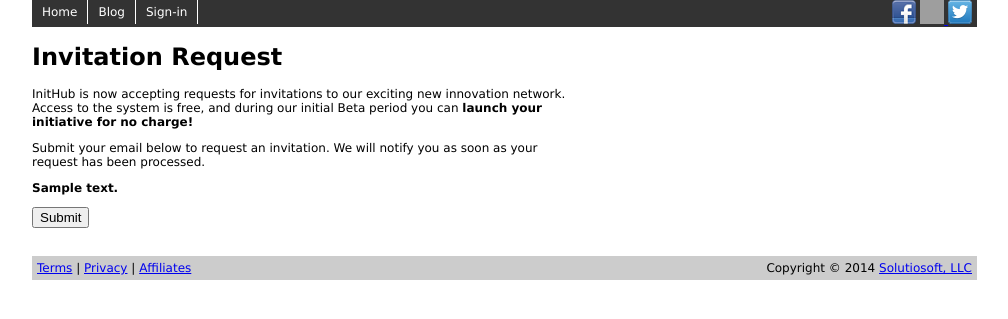
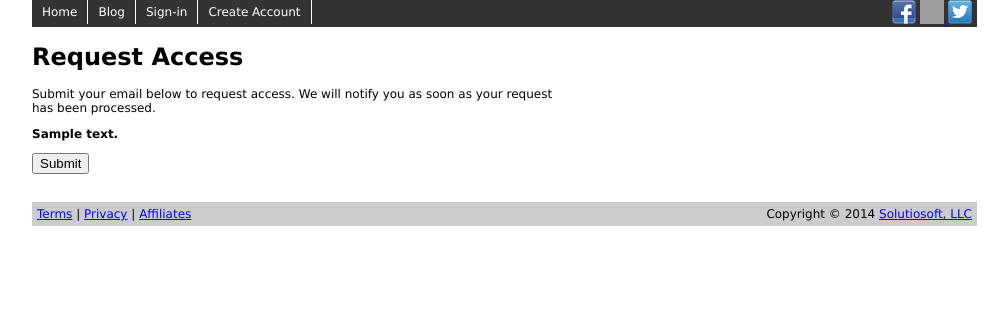
Before and after one commit to richtermondt/inithub-web, a Django app: template inithub/manager/templates/invitation.html in a window 1280 px wide. Shown: the part 78-397 px from the top of the page, without its empty margins (138-1146 px from the left). Run offline with Django 3.2, Linux system fonts and the light colour scheme; the template is opened without the code that fills it: most values are stand-ins (such as "Sample title", 1, 10 or a date in 2020); some libraries are stand-ins or nearby versions; grey boxes are pictures that could not be loaded.

Commit message:
updated public menu to account for invitation sub system settings

```diff
--- a/inithub/manager/templates/invitation.html
+++ b/inithub/manager/templates/invitation.html
@@ -30,9 +30,8 @@
 
 <form id="invitation" name="invitation" method="post" action="/manager/invitation/">
 {% csrf_token %}
-<h1>Invitation Request</h1>
-<p>InitHub is now accepting requests for invitations to our exciting new innovation network. Access to the system is free, and during our initial Beta period you can <strong>launch your initiative for no charge!</strong></p>
-<p>Submit your email below to request an invitation. We will notify you as soon as your request has been processed.</p>
+<h1>Request Access</h1>
+<p>Submit your email below to request access. We will notify you as soon as your request has been processed.</p>
 {% if system_message %}<p class="error"><strong>{{ system_message }}</strong></p>{% endif %}
 {{ form.as_p }}
 
--- a/inithub/manager/templates/landing.html
+++ b/inithub/manager/templates/landing.html
@@ -52,6 +52,7 @@ $(document).ready(function(){
 			<li><a href="/">Home</a></li>
 			<li><a href="http://blog.inithub.com">Blog</a></li>
 			<li><a href="/manager/signin/">Sign-in</a></li>
+			{% if INVITATION_SYSTEM == True %}<li><a href="/manager/invitation/">Request Access</a></li>{% else %}<li><a href="/manager/profile/create/">Create Account</a></li>{% endif %}
 		</ul>
 		<div class="social_media">
 			<a href="http://www.facebook.com/pages/InitHub/533556133325451"><img src="/static/images/facebook.png" width="24" height="24" alt="InitHub on Facebook" title="InitHub on Facebook"></a>
@@ -83,8 +84,8 @@ $(document).ready(function(){
 	<div id="aside" class="grid_5">
 
 <div class="offer_1">
-<h3>Invitation Request</h3>
-<p>InitHub is now accepting requests for invitations to our exciting new innovation network. Access to the system is free, and during our initial Beta period you can <strong>launch your initiative for no charge!</strong> No obligations and no credit card required. Submit your email below to request an invitation.</p>
+<h3>Request Access</h3>
+<p>InitHub is now accepting requests to access to our exciting new innovation network. Access to the system is free, and during our initial Beta period you can <strong>launch your initiative for no charge!</strong> No obligations and no credit card required. Submit your email below to request an invitation.</p>
 <form id="invitation" name="invitation" method="post" action="/manager/invitation/">
 {% csrf_token %}
 {% if system_message %}<p class="error"><strong>{{ system_message }}</strong></p>{% endif %}
--- a/inithub/manager/templates/public_menu.html
+++ b/inithub/manager/templates/public_menu.html
@@ -6,6 +6,7 @@
 			<li><a href="/">Home</a></li>
 			<li><a href="http://blog.inithub.com">Blog</a></li>
 			<li><a href="/manager/signin/">Sign-in</a></li>
+			{% if INVITATION_SYSTEM == True %}<li><a href="/manager/invitation/">Request Access</a></li>{% else %}<li><a href="/manager/profile/create/">Create Account</a></li>{% endif %}
 		</ul>
 		<div class="social_media">
 			<a href="http://www.facebook.com/pages/InitHub/533556133325451"><img src="/static/images/facebook.png" width="24" height="24" alt="InitHub on Facebook" title="InitHub on Facebook"></a>
--- a/inithub/manager/views/public.py
+++ b/inithub/manager/views/public.py
@@ -130,7 +130,7 @@ def invitation(request):
     else:
         form = InvitationForm()
 
-    return render_to_response('landing.html', {
+    return render_to_response('invitation.html', {
                               'system_message': system_message,
                               'form': form,
                               }, context_instance=RequestContext(request))
```
Also changed, not shown: 1 other file.
